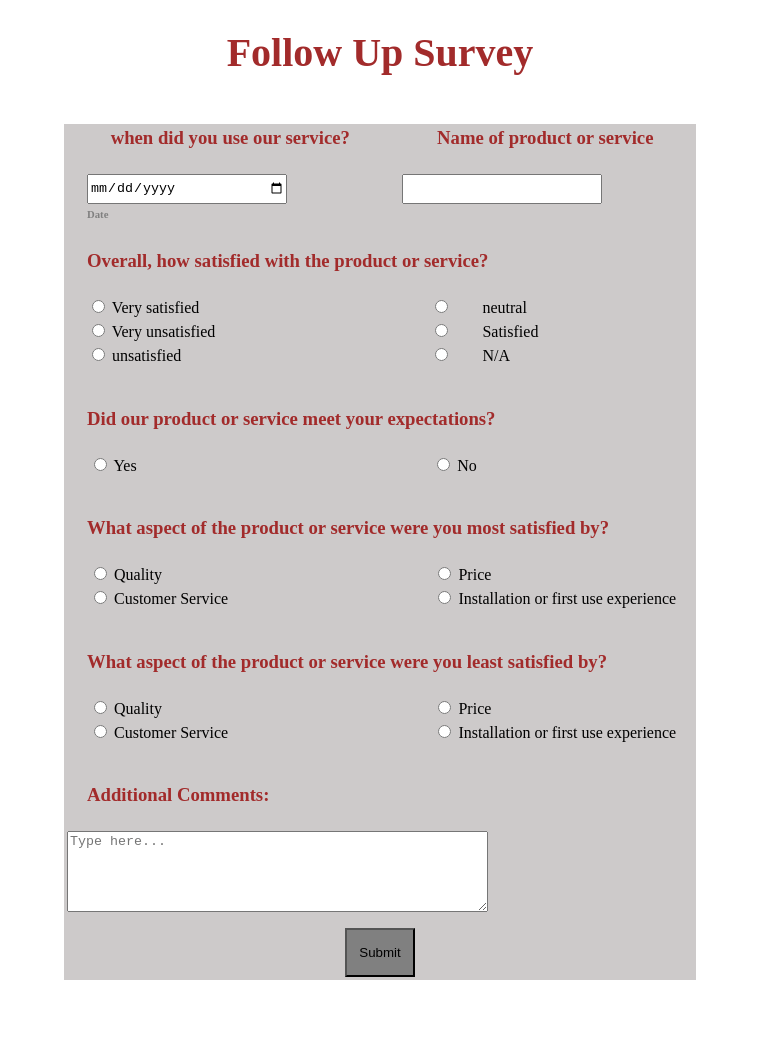
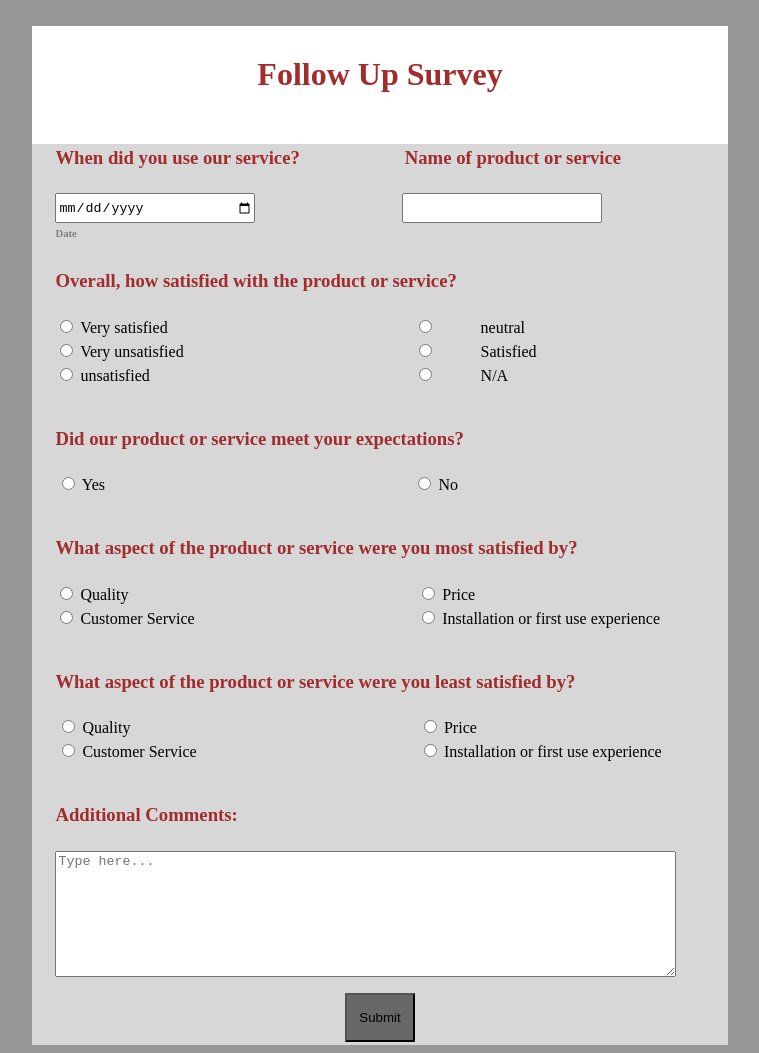
Before and after one commit to JicksonHD/CSC_443_Assg1, a plain HTML site: page index.html in a window 1280 px wide. Shown: the whole page, without its empty margins (260-1019 px from the left). Before the commit the page ends 988 px from the top, so only its background shows below. Drawn offline with Linux system fonts and the light colour scheme.

Commit message:
Finale touches

```diff
--- a/index.html
+++ b/index.html
@@ -7,30 +7,29 @@
 
 </head>
 <br>
-<table width="100%">
-    <th><h1 class="color-red font40 middle">Follow Up Survey</h1></th>
+<table class="middle-table body-table1-color" width="55%" height="15%">
+    <th><h1 class="color-red fontbold middle">Follow Up Survey</h1></th>
 </table>
-<br>
 
-<body>
+<body class="body-color">
 
-    <table class="middle-table body" width="50%">
+    <table class="middle-table body" width="55%">
 
         <tr>
-            <th>
-                <h3 class="color-red first-header1">when did you use our service?</h3>
-            </th>
+            <td>
+                <h3 class="color-red first-header1">When did you use our service?</h3>
+            </td>
 
-            <th>
+            <td>
                 <h3 class="color-red first-header2">Name of product or service</h3>
-            </th>
+            </td>
         </tr>
 
 
         </table>
 
 
-        <table class="middle-table body" width="50%">
+        <table class="middle-table body" width="55%">
 
             <tr>
                 <td>
@@ -51,7 +50,7 @@
         </table>
 
 
-        <table class="middle-table body" width="50%">
+        <table class="middle-table body" width="55%">
 
             <tr>
                 <td><h3 class="color-red header-margin">Overall, how satisfied with the product or service?</h3></td>
@@ -59,7 +58,7 @@
         </table>
 
 
-        <table class="middle-table body" width="50%">
+        <table class="middle-table body" width="55%">
 
             <tr>
 
@@ -110,7 +109,7 @@
         </table>
 
 
-        <table class="middle-table body" width="50%">
+        <table class="middle-table body" width="55%">
 
             <tr>
 
@@ -121,7 +120,7 @@
         </table>
 
 
-        <table class="middle-table body" width="50%">
+        <table class="middle-table body" width="55%">
 
             <tr>
 
@@ -143,12 +142,12 @@
 
 
 
-        <table class="middle-table body" width="50%">
+        <table class="middle-table body" width="55%">
 
             <td><br><h3 class="color-red header-margin">What aspect of the product or service were you most satisfied by?</h3></td>
         </table>
 
-        <table class="middle-table body" width="50%">
+        <table class="middle-table body" width="55%">
 
 
             <tr>
@@ -188,7 +187,7 @@
          </table>
 
 
-        <table class="middle-table body" width="50%">
+        <table class="middle-table body" width="55%">
 
             <tr>
 
@@ -197,7 +196,7 @@
 
         </table>
 
-        <table class="middle-table body" width="50%">
+        <table class="middle-table body" width="55%">
 
             <tr>
 
@@ -232,7 +231,7 @@
 
         </table>
 
-        <table class="middle-table body" width="50%">
+        <table class="middle-table body" width="55%">
             <tr>
 
                 <td><br><h3 class="color-red header-margin">Additional Comments:</h3></td>
@@ -241,25 +240,26 @@
 
         </table>
 
-        <table class="middle-table body" width="50%">
+        <table class="middle-table body" width="55%">
 
             <tr>
 
                 <td>
-                    <textarea class="textbox-placement" rows="5" cols="50" placeholder="Type here..."></textarea>
+                    <textarea class="textbox-placement" rows="8" cols="75" placeholder="Type here..."></textarea>
 
                 </td>
             </tr>
 
         </table>
 
-        <table class="middle-table body" width="50%">
+        <table class="middle-table body" width="55%">
 
             <tr>
                 <td class="flex-container">
                    <br> <button class="button">Submit</button>
                 </td>
             </tr>
+
         </table>
 
 
--- a/style.css
+++ b/style.css
@@ -26,13 +26,14 @@
     margin-left: 20px;
 }
 
-.font40{
-    font-size: 40px;
+.fontbold{
+
+    font-weight: bolder;
 }
 
 .body{
 
-    background-color: rgb(205, 202, 202);
+    background-color: rgb(215, 215, 215);
 }
 
 .input-size{
@@ -74,18 +75,17 @@
 
 .button{
     padding: 15px 12px;
-    background-color: grey;
+    background-color: rgb(105, 103, 103);
 }
 
 .first-header1{
 
-
+    margin-left: 20px;
 }
 
 .first-header2{
 
-
-
+    margin-right: 15px;
 }
 
 .radio-button-right{
@@ -94,7 +94,7 @@
 }
 
 .radio-button-left{
-    margin-right: 30px;
+    margin-right: 45px;
 }
 
 .radio-button-right2{
@@ -106,7 +106,7 @@
 }
 
 .radio-button-right3{
-    margin-left: 27px;
+    margin-left: 25px;
 }
 
 .radio-button-right33{
@@ -122,7 +122,13 @@
 }
 
 .textbox-placement{
-    margin-right: 30px;
-    justify-content: center;
-    align-items: center;
+    margin-left: 20px;
 }
+
+.body-color{
+   background-color: rgb(150, 150, 150);
+}
+
+.body-table1-color{
+    background-color:white;
+}
```
